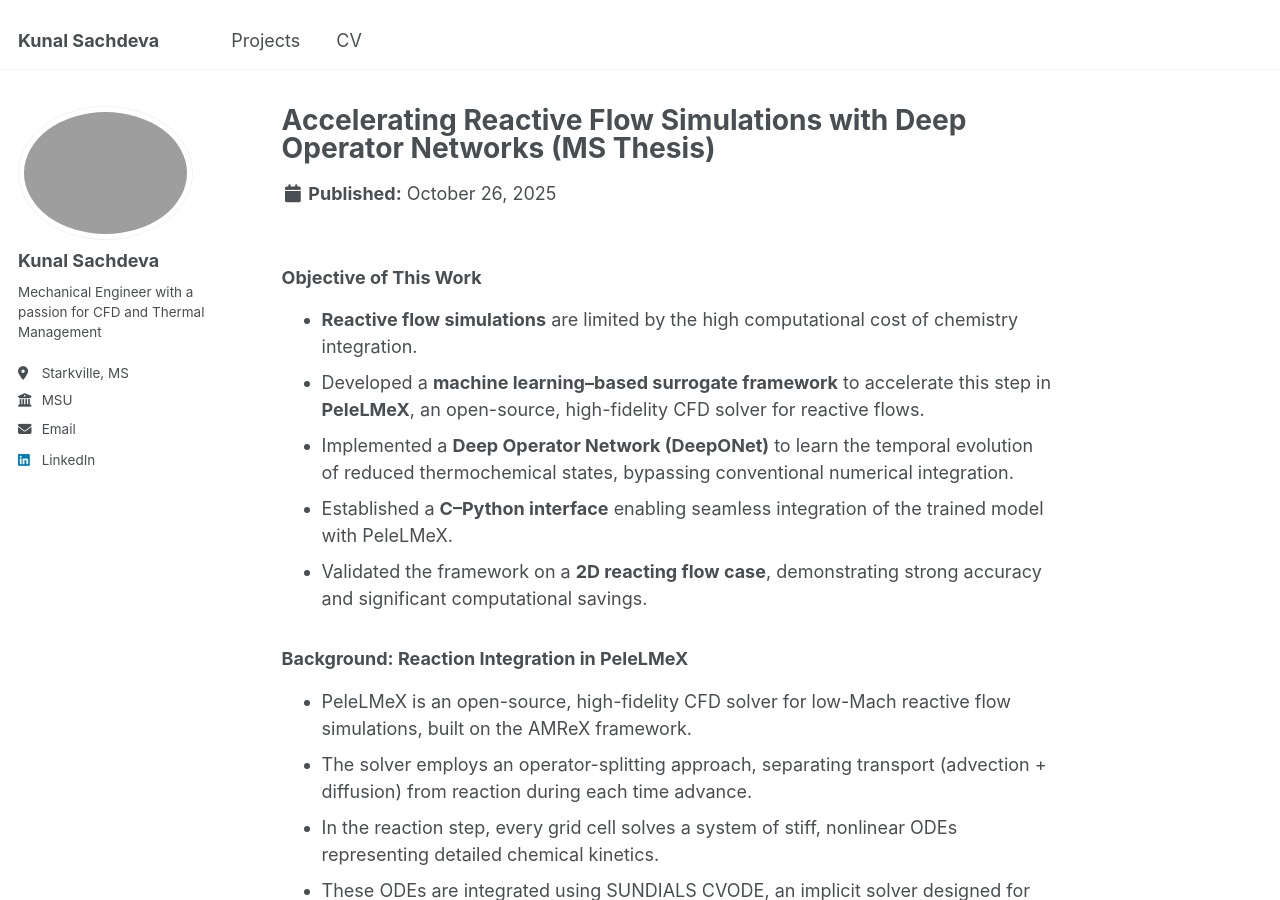
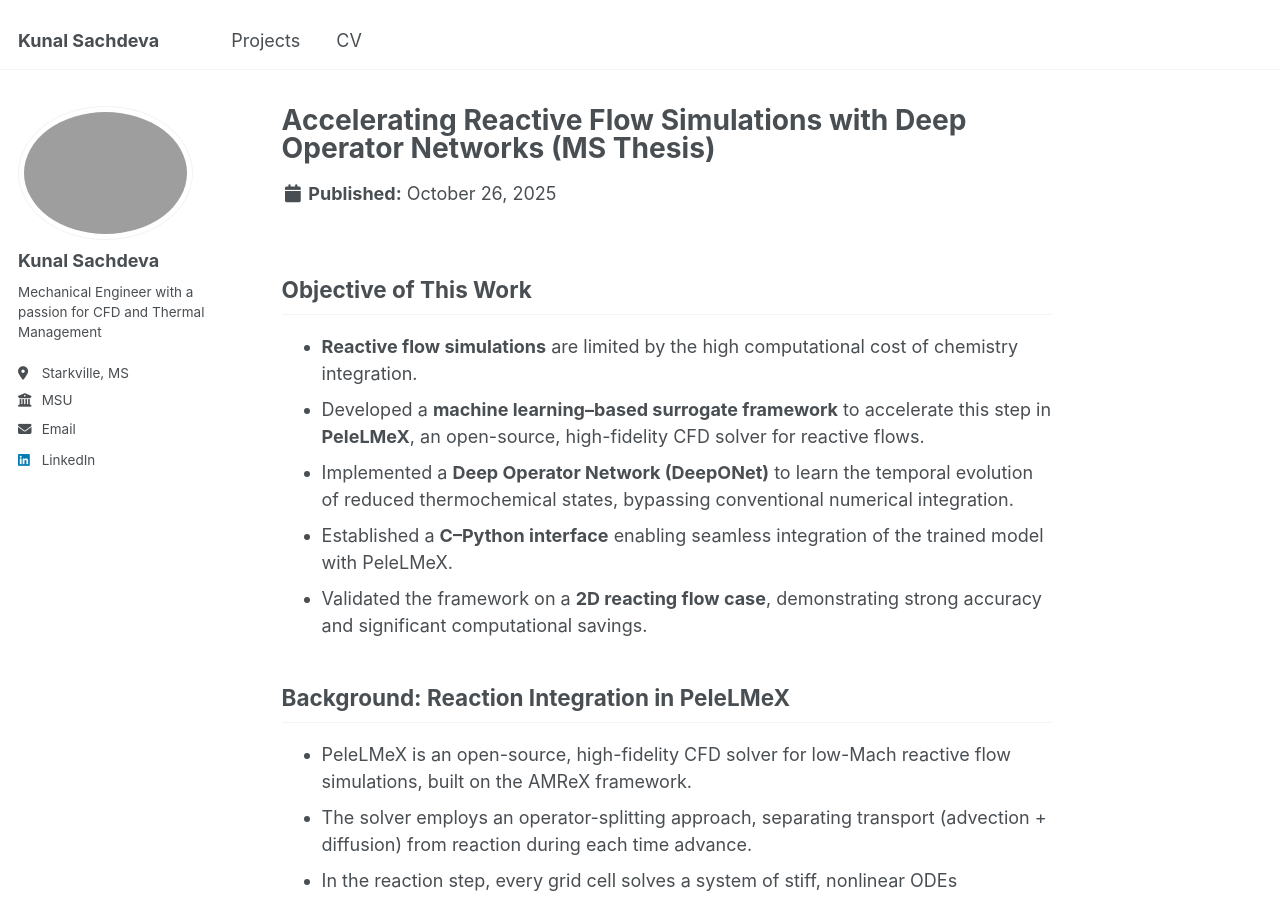
Before and after one commit to sachdevakunal/sachdevakunal.github.io, a Jekyll site: the page built from _projects/ms_thesis.md, in a window 1280 px wide and 900 px high. Built offline with Jekyll 4.4.1, drawn with Linux system fonts in a browser that asks for light colours.

```diff
--- a/_projects/ms_thesis.md
+++ b/_projects/ms_thesis.md
@@ -5,7 +5,7 @@ tools: "Python (JAX, NumPy), MATLAB, Cantera, PeleLMeX, High-Performance Computi
 link: /projects/ms-thesis/
 ---
 
-### Objective of This Work
+## Objective of This Work
 
 - **Reactive flow simulations** are limited by the high computational cost of chemistry integration.
 - Developed a **machine learning–based surrogate framework** to accelerate this step in **PeleLMeX**, an open-source, high-fidelity CFD solver for reactive flows.
@@ -13,7 +13,7 @@ link: /projects/ms-thesis/
 - Established a **C–Python interface** enabling seamless integration of the trained model with PeleLMeX.
 - Validated the framework on a **2D reacting flow case**, demonstrating strong accuracy and significant computational savings.
 
-### Background: Reaction Integration in PeleLMeX
+## Background: Reaction Integration in PeleLMeX
 
 - PeleLMeX is an open-source, high-fidelity CFD solver for low-Mach reactive flow simulations, built on the AMReX framework.
 - The solver employs an operator-splitting approach, separating transport (advection + diffusion) from reaction during each time advance.
```
